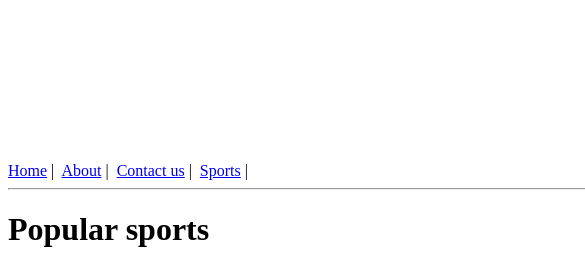
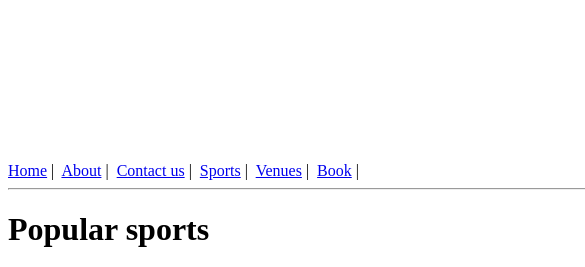
Before and after one commit to AnushaChougoni/playo-v1, a plain HTML site: page sportslist.html in a window 1280 px wide. Shown: the top 267 px of the page, 0-585 px from the left. Drawn offline with Linux system fonts and the light colour scheme.

Commit message:
Update sportslist.html

```diff
--- a/sportslist.html
+++ b/sportslist.html
@@ -12,6 +12,9 @@
         <a href="about.html">About</a>&nbsp;|&nbsp;
         <a href="contact.html">Contact us</a>&nbsp;|&nbsp;
         <a href="sportslist.html">Sports</a>&nbsp;|&nbsp;
+        <a href="venuedetails.html">Venues</a>&nbsp;|&nbsp;
+        <a href="Book.html">Book</a>&nbsp;|&nbsp;
+
 
     </header><hr>
 <h1>Popular sports</h1>
```
